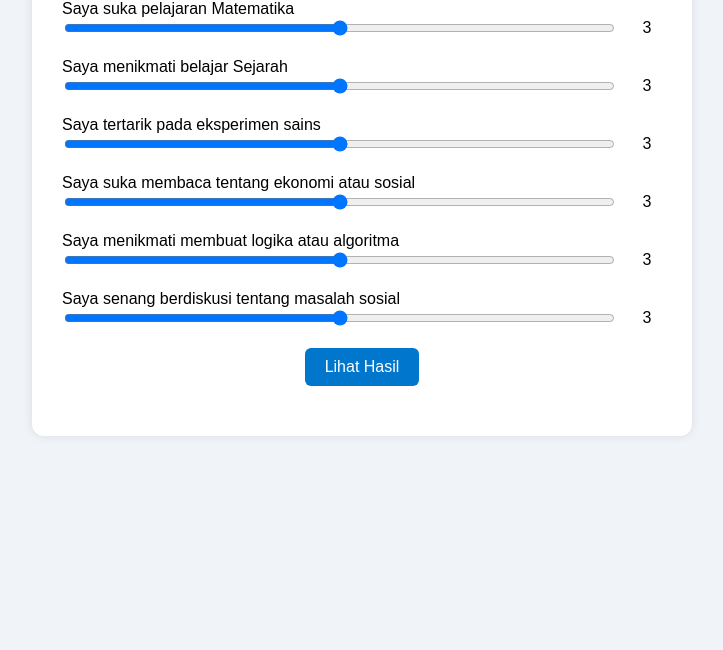
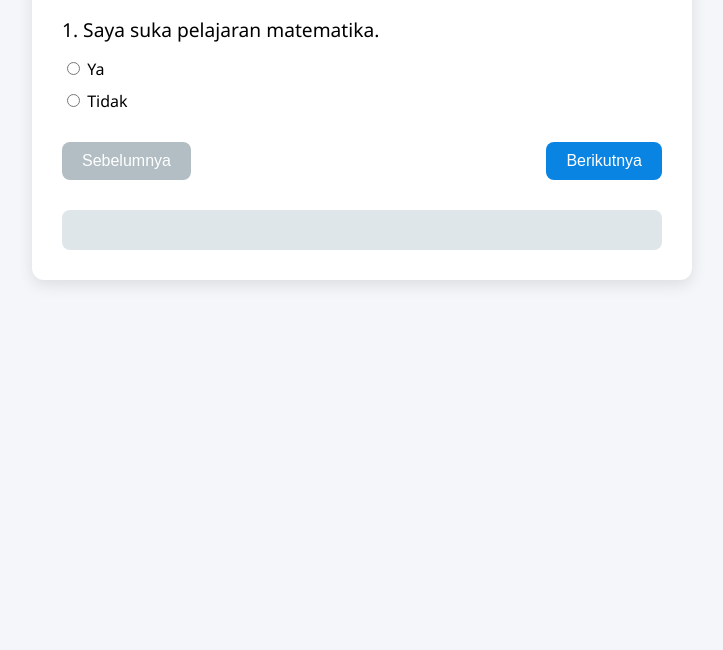
Before and after one commit to apikapikk/Exam-Task-AI, a plain HTML site: page index.html in a window 1280 px wide. Shown: the part 150-800 px from the top of the page, without its empty margins (278-1001 px from the left). Drawn offline with Linux system fonts and the light colour scheme.

Commit message:
change the slider to radio button

```diff
--- a/index.html
+++ b/index.html
@@ -2,15 +2,19 @@
 <html lang="id">
 <head>
   <meta charset="UTF-8" />
-  <title>Prediksi Jurusan</title>
+  <meta name="viewport" content="width=device-width, initial-scale=1.0"/>
+  <title>Prediksi Jurusan IPA/IPS</title>
   <link rel="stylesheet" href="style.css" />
 </head>
 <body>
   <div class="container">
-    <h1>Prediksi Jurusan IPA atau IPS</h1>
-    <form id="quiz-form"></form>
-    <button id="submit-btn">Lihat Hasil</button>
-    <div id="result"></div>
+    <h1>Prediksi Jurusan IPA / IPS</h1>
+    <div id="question-card"></div>
+    <div class="buttons">
+      <button id="prev-btn" disabled>Sebelumnya</button>
+      <button id="next-btn">Berikutnya</button>
+    </div>
+    <div id="result" class="result"></div>
   </div>
 
   <script type="module" src="script.js"></script>
--- a/questions.js
+++ b/questions.js
@@ -1,8 +1,42 @@
 export const questions = [
-  { text: "Saya suka pelajaran Matematika", score: { ipa: 5, ips: 1 } },
-  { text: "Saya menikmati belajar Sejarah", score: { ipa: 1, ips: 5 } },
-  { text: "Saya tertarik pada eksperimen sains", score: { ipa: 5, ips: 2 } },
-  { text: "Saya suka membaca tentang ekonomi atau sosial", score: { ipa: 2, ips: 5 } },
-  { text: "Saya menikmati membuat logika atau algoritma", score: { ipa: 5, ips: 1 } },
-  { text: "Saya senang berdiskusi tentang masalah sosial", score: { ipa: 2, ips: 5 } }
+  {
+    text: "Saya suka pelajaran matematika.",
+    score: { ipa: 1, ips: 0 },
+  },
+  {
+    text: "Saya suka membaca sejarah atau geografi.",
+    score: { ipa: 0, ips: 1 },
+  },
+  {
+    text: "Saya suka melakukan eksperimen sains.",
+    score: { ipa: 1, ips: 0 },
+  },
+  {
+    text: "Saya tertarik dengan politik atau ekonomi.",
+    score: { ipa: 0, ips: 1 },
+  },
+  {
+    text: "Saya suka memecahkan soal logika.",
+    score: { ipa: 1, ips: 0.2 },
+  },
+  {
+    text: "Saya suka berdiskusi dan berdebat.",
+    score: { ipa: 0.1, ips: 1 },
+  },
+  {
+    text: "Saya lebih senang kerja praktek dibanding teori.",
+    score: { ipa: 0.8, ips: 0.5 },
+  },
+  {
+    text: "Saya suka membaca buku fiksi atau sastra.",
+    score: { ipa: 0.2, ips: 1 },
+  },
+  {
+    text: "Saya senang bekerja dengan angka dan data.",
+    score: { ipa: 1, ips: 0.3 },
+  },
+  {
+    text: "Saya tertarik pada hubungan antar manusia dan masyarakat.",
+    score: { ipa: 0.2, ips: 1 },
+  }
 ];
--- a/script.js
+++ b/script.js
@@ -1,47 +1,84 @@
 import { questions } from "./questions.js";
 
-const form = document.getElementById("quiz-form");
+document.addEventListener("DOMContentLoaded", () => {
+  const card = document.getElementById("question-card");
   const result = document.getElementById("result");
-const submitBtn = document.getElementById("submit-btn");
+  const nextBtn = document.getElementById("next-btn");
+  const prevBtn = document.getElementById("prev-btn");
 
-questions.forEach((q, i) => {
-  const div = document.createElement("div");
-  div.classList.add("question");
-  div.innerHTML = `
-    <label for="q${i}">${q.text}</label>
-    <div class="slider-group">
-      <input type="range" id="q${i}" name="q${i}" min="1" max="5" value="3"/>
-      <span class="value-label" id="value${i}">3</span>
+  let currentQuestion = 0;
+  const answers = [];
+
+  function renderQuestion(index) {
+    const q = questions[index];
+    card.innerHTML = `
+      <div class="question">
+        <p>${index + 1}. ${q.text}</p>
+        <div class="options">
+          <label><input type="radio" name="answer" value="1" /> Ya</label>
+          <label><input type="radio" name="answer" value="0" /> Tidak</label>
+        </div>
       </div>
     `;
-  div.querySelector(`input[name="q${i}"]`).addEventListener("input", (e) => {
-    document.getElementById(`value${i}`).innerText = e.target.value;
+
+    // Pre-select if already answered
+    if (answers[index] !== undefined) {
+      const inputs = document.getElementsByName("answer");
+      inputs.forEach((input) => {
+        if (input.value == answers[index]) input.checked = true;
       });
-  form.appendChild(div);
+    }
+  }
+
+  function calculateResult() {
+    let ipa = 0;
+    let ips = 0;
+
+    answers.forEach((ans, i) => {
+      const val = parseInt(ans);
+      const weight = val; // 1 jika Ya, 0 jika Tidak
+      ipa += weight * questions[i].score.ipa;
+      ips += weight * questions[i].score.ips;
     });
 
-function scaleToFuzzy(val) {
-  return (val - 1) / 4;
+    let final = "";
+    if (ipa === ips) {
+      final = `Kamu cocok di IPA atau IPS, tergantung minatmu!`;
+    } else {
+      const jurusan = ipa > ips ? "IPA" : "IPS";
+      final = `Kamu lebih cocok masuk jurusan <strong>${jurusan}</strong><br />(Skor IPA: ${ipa.toFixed(2)}, IPS: ${ips.toFixed(2)})`;
     }
 
-submitBtn.onclick = (e) => {
-  e.preventDefault();
-  let ipa = 0, ips = 0;
-
-  questions.forEach((q, i) => {
-    const input = document.querySelector(`input[name="q${i}"]`);
-    const fuzzyVal = scaleToFuzzy(parseInt(input.value));
-    ipa += fuzzyVal * q.score.ipa;
-    ips += fuzzyVal * q.score.ips;
-  });
-
-  let text = "";
-  if (ipa === ips) {
-    text = `Kamu cocok di IPA atau IPS, tergantung minatmu!`;
-  } else {
-    const jurusan = ipa > ips ? "IPA" : "IPS";
-    text = `Kamu lebih cocok masuk jurusan <strong>${jurusan}</strong><br />(Skor IPA: ${ipa.toFixed(2)}, IPS: ${ips.toFixed(2)})`;
+    card.style.display = "none";
+    nextBtn.style.display = "none";
+    prevBtn.style.display = "none";
+    result.innerHTML = final;
   }
 
-  result.innerHTML = text;
+  renderQuestion(currentQuestion);
+
+  nextBtn.onclick = () => {
+    const selected = document.querySelector("input[name='answer']:checked");
+    if (!selected) return alert("Pilih jawaban terlebih dahulu!");
+
+    answers[currentQuestion] = selected.value;
+
+    if (currentQuestion < questions.length - 1) {
+      currentQuestion++;
+      renderQuestion(currentQuestion);
+      prevBtn.disabled = false;
+    } else {
+      calculateResult();
+    }
   };
+
+  prevBtn.onclick = () => {
+    if (currentQuestion > 0) {
+      currentQuestion--;
+      renderQuestion(currentQuestion);
+      nextBtn.innerText = "Berikutnya";
+    }
+
+    if (currentQuestion === 0) prevBtn.disabled = true;
+  };
+});
--- a/style.css
+++ b/style.css
@@ -1,60 +1,71 @@
 body {
- font-family: Arial, sans-serif;
- background: #f0f4f8;
+ font-family: "Segoe UI", sans-serif;
+ background: #f5f6fa;
  margin: 0;
  padding: 0;
 }
 
 .container {
  max-width: 600px;
- margin: 40px auto;
- background: #fff;
+ margin: 50px auto;
  padding: 30px;
+ background: white;
  border-radius: 12px;
- box-shadow: 0 0 10px rgba(0, 0, 0, 0.1);
+ box-shadow: 0 5px 15px rgba(0,0,0,0.1);
 }
 
 h1 {
  text-align: center;
+ color: #2f3640;
 }
 
-.question {
- margin-bottom: 20px;
+.question p {
+ font-size: 1.2em;
+ margin-bottom: 15px;
 }
 
-.slider-group {
+.options {
  display: flex;
- align-items: center;
- gap: 15px;
+ flex-direction: column;
+ gap: 10px;
 }
 
-input[type="range"] {
- flex: 1;
-}
-
-.value-label {
- width: 30px;
- text-align: center;
-}
-
-#submit-btn {
- display: block;
- margin: 20px auto;
- padding: 10px 20px;
- font-size: 16px;
- background: #0077cc;
- color: #fff;
- border: none;
- border-radius: 6px;
+label {
+ font-size: 1em;
  cursor: pointer;
 }
 
-#submit-btn:hover {
- background: #005fa3;
+.buttons {
+ display: flex;
+ justify-content: space-between;
+ margin-top: 30px;
 }
 
-#result {
- margin-top: 20px;
+button {
+ padding: 10px 20px;
+ border: none;
+ background: #0984e3;
+ color: white;
+ font-size: 1em;
+ border-radius: 8px;
+ cursor: pointer;
+ transition: 0.3s;
+}
+
+button:disabled {
+ background: #b2bec3;
+ cursor: not-allowed;
+}
+
+button:hover:not(:disabled) {
+ background: #74b9ff;
+}
+
+.result {
+ margin-top: 30px;
+ padding: 20px;
+ background: #dfe6e9;
+ border-radius: 8px;
+ font-size: 1.1em;
  text-align: center;
- font-size: 18px;
 }
```
Lines whose indentation alone changed are shown as unchanged.
